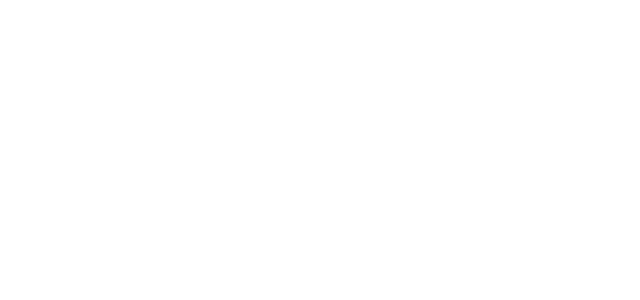
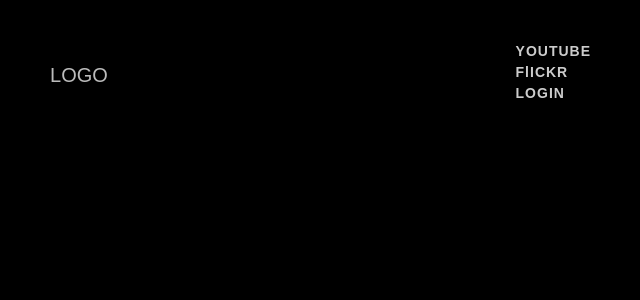
Before and after one commit to suyeon-hong/portfolio_react, a React (Create React App) app: page / in a window 1280 px wide. Shown: the top 300 px of the page, without its empty margins (561-1201 px from the left). Built offline with nearby package versions, Linux system fonts and the light colour scheme.

Commit message:
header 구성 완료

```diff
--- a/src/App.js
+++ b/src/App.js
@@ -1,9 +1,11 @@
 import './css/style.css';
+import Header from './Header.js';
 
 function App() {
   return (
-    <div className="App">
-    </div>
+    <>
+      <Header />
+    </>
   );
 }
 
--- /dev/null
+++ b/src/Header.js
@@ -0,0 +1,14 @@
+function Header(){
+    return (
+        <header>
+            <h1><a href="#">LOGO</a></h1>
+            <ul id="gnb">
+                <li><a href="#">YOUTUBE</a></li>
+                <li><a href="#">FlICKR</a></li>
+                <li><a href="#">LOGIN</a></li>
+            </ul>
+        </header>
+    )
+}
+
+export default Header;
--- a/src/css/style.css
+++ b/src/css/style.css
@@ -9,4 +9,38 @@
 a {
   text-decoration: none; }
 
+body {
+  background: #000; }
+
+header {
+  position: absolute;
+  top: 0px;
+  left: 0px;
+  width: 100%;
+  height: 150px; }
+  header h1 {
+    text-align: center; }
+    header h1 a {
+      font: 20px/150px 'arial';
+      color: #bbb;
+      transition: .3s; }
+      header h1 a:hover {
+        color: #fff; }
+  header #gnb {
+    position: absolute;
+    top: 50%;
+    right: 10vw;
+    transform: translateY(-50%);
+    font-size: 0; }
+    header #gnb li {
+      margin-bottom: 7px; }
+      header #gnb li a {
+        font: bold 14px/1 'arial';
+        color: #fff;
+        letter-spacing: 1px;
+        opacity: .8;
+        transition: .5s; }
+        header #gnb li a:hover {
+          opacity: 1; }
+
 /*# sourceMappingURL=style.css.map */
--- /dev/null
+++ b/src/scss/_header.scss
@@ -0,0 +1,44 @@
+header{
+    position: absolute;
+    top: 0px;
+    left: 0px;
+    width: 100%;
+    height: 150px;
+
+    h1{
+        text-align: center;
+
+        a{
+            font: 20px/150px 'arial';
+            color: #bbb;
+            transition: .3s;
+
+            &:hover{
+                color: #fff;
+            }
+        }
+    }
+    #gnb{
+        position: absolute;
+        top: 50%;
+        right: 10vw;
+        transform: translateY(-50%);
+        font-size: 0;
+
+        li{
+            margin-bottom: 7px;
+
+            a{
+                font: bold 14px/1 'arial';
+                color: #fff;
+                letter-spacing: 1px;
+                opacity: .8;
+                transition: .5s;
+
+                &:hover{
+                    opacity: 1;
+                }
+            }
+        }
+    }
+}
--- a/src/scss/style.scss
+++ b/src/scss/style.scss
@@ -1,2 +1,8 @@
 @charset 'utf-8';
 @import 'reset';
+
+body{
+    background: #000;
+}
+
+@import "header";
```
Also changed, not shown: 1 other file (tests, documents, lock files or other folders).
